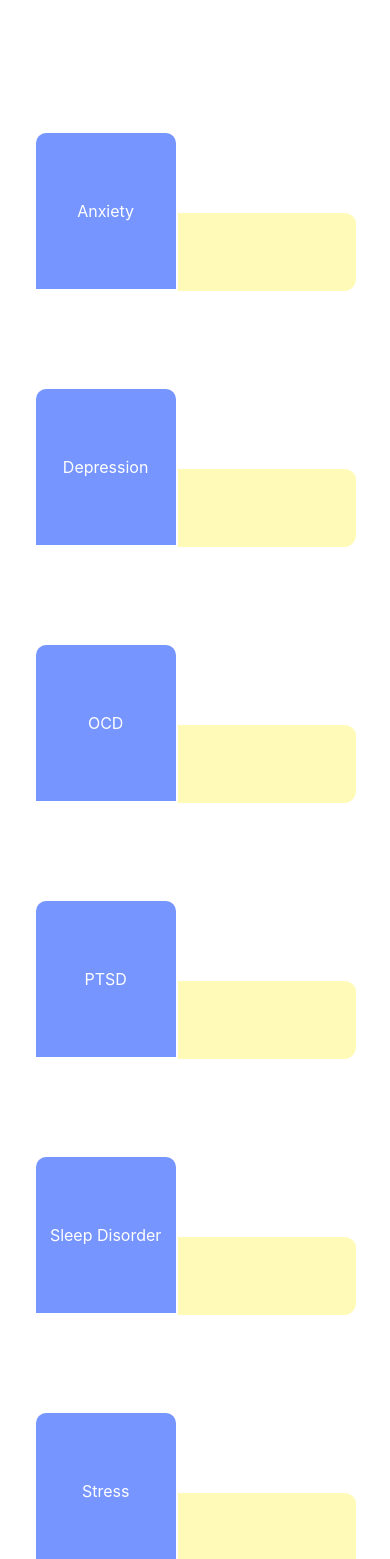
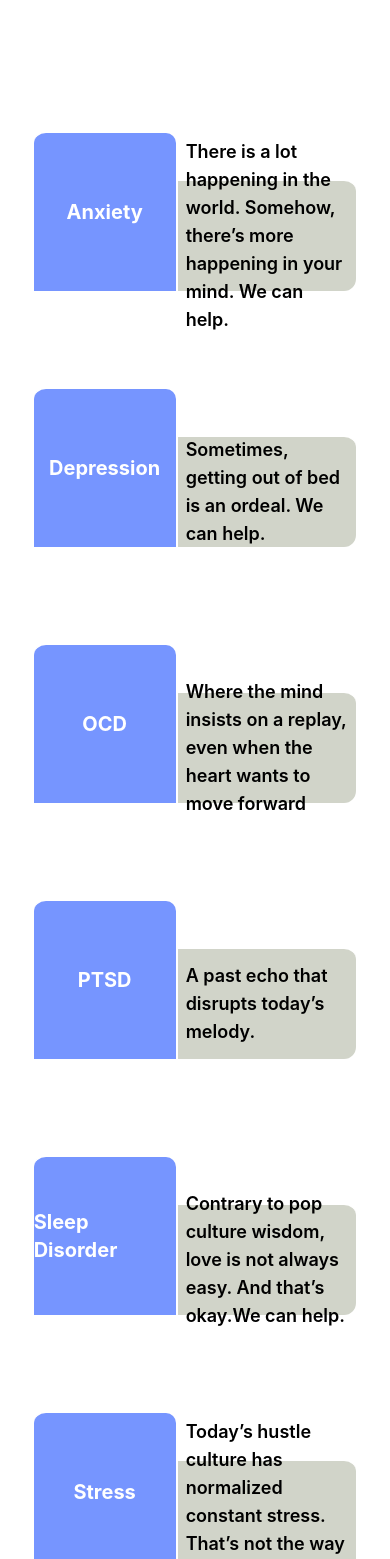
Before and after one commit to puneeeeeeet/BrainStreamliner, a React (Create React App) app: page / in a window 390 px wide. Shown: the part 4260-5819 px from the top of the page. Built offline with nearby package versions, Linux system fonts and the light colour scheme.

Commit message:
sideBox updated

```diff
--- a/src/Components/Footer.jsx
+++ b/src/Components/Footer.jsx
@@ -2,7 +2,7 @@ import React from 'react'
 
 const Footer = () => {
   return (
-    <div className="sm:flex  h-48 sm:h-24 w-screen bg-blue text-white">
+    <div className="sm:flex  h-60 sm:h-24 w-screen bg-white text-black">
       <div className="sm:w-1/2 flex flex-col items-start sm:ml-20 justify-center sm:border-r-2 ">
         <div className="flex">
           <p className="font-bold mr-7">Address: </p>
@@ -10,7 +10,7 @@ const Footer = () => {
         </div>
         <div className="flex ">
           <p className="font-bold mr-2">Contact us: </p>
-          <div className='flex flex-col'>
+          <div className='flex flex-col sm:flex-row '>
           <div className="sm:border-r-2 sm:mr-2 pr-2"> brainstreamliner@gmail.com </div>
           <p>+91 7988417778</p>
             </div>
--- a/src/Components/Navbar.jsx
+++ b/src/Components/Navbar.jsx
@@ -12,7 +12,7 @@ const Navbar = () => {
     setNav(!nav);
   };
   const changeBackground =()=>{
-    if(window.scrollY>600){
+    if(window.scrollY>700){
       setNavBack(true)
     }else{
       setNavBack(false)
@@ -51,7 +51,7 @@ const Navbar = () => {
       <ul
         className={
           nav
-            ? 'fixed left-0 top-20 w-full h-[80%]   bg-[#F7F7F8] animate-fadeindown  duration-500  z-20 rounded-b-2xl text-[#7EA1FF] font-semibold text-xl'
+            ? 'fixed left-0 top-20 w-full h-fit p-2   bg-[#F7F7F8] animate-fadeindown  duration-500  z-20 rounded-b-2xl text-[#7EA1FF] font-semibold text-xl'
             : 'hidden fixed'
         }
       >
@@ -63,7 +63,7 @@ const Navbar = () => {
           <Link to={item.path}
           onClick={handleNav}
             key={item.id}
-            className='p-4  ml-11 w-48 mt-2  flex rounded-xl hover:bg-[#7EA1FF]  duration-300 hover:text-white cursor-pointer '>
+            className='p-4  ml-11 w-48  gap-y-2 flex rounded-xl hover:bg-[#7EA1FF]  duration-300 hover:text-white cursor-pointer '>
             {item.text}
           </Link>
         ))}
--- a/src/Components/WhatWeDo.jsx
+++ b/src/Components/WhatWeDo.jsx
@@ -15,6 +15,18 @@ const WhatWeDo = () => {
       window.removeEventListener('scroll', handleScroll);
     };
   }, []);
+
+  const data = [
+    { blackBoxText: 'Anxiety', sideBoxText: 'There is a lot happening in the world. Somehow, there’s more happening in your mind. We can help.' },
+    { blackBoxText: 'Depression', sideBoxText: 'Sometimes, getting out of bed is an ordeal. We can help.' },
+    { blackBoxText: 'OCD', sideBoxText: 'Where the mind insists on a replay, even when the heart wants to move forward' },
+    { blackBoxText: 'PTSD', sideBoxText: 'A past echo that disrupts today’s melody.' },
+    { blackBoxText: 'Sleep Disorder', sideBoxText: 'Contrary to pop culture wisdom, love is not always easy. And that’s okay.We can help.' },
+    { blackBoxText: 'Stress', sideBoxText: 'Today’s hustle culture has normalized constant stress. That’s not the way it needs to be. We can help' },
+    { blackBoxText: 'Anger Issues', sideBoxText: 'A fleeting spark that can burn bridges.' },
+    { blackBoxText: 'Personality Disorder', sideBoxText: 'A complex dance of traits, where understanding and support lead the way.' },
+    { blackBoxText: 'Substance Dependence', sideBoxText: 'When the chains are invisible, but the struggle is real.' }
+  ];
 
   return (
     <>
@@ -34,15 +46,15 @@ const WhatWeDo = () => {
         <div className='sm:w-1/2 h-full flex items-center justify-center flex-col text-white mt-20 relative'>
 
           {/* Define a base top position and increment for overlap */}
-          {['Anxiety', 'Depression', 'OCD', 'PTSD', 'Sleep Disorder', 'Stress', 'Anger Issues', 'Disorder', 'Substance Dependence'].map((text, index) => (
+          {data.map((item, index) => (
             <div
-              key={index}
-              className='flex sticky w-11/12 mb-24 items-end justify-center'
-              style={{ top: `${150 + index * 5}px` }}  // Adjust this value for overlap
-            >
-              <div className='blackBox'>{text}</div>
-              <div className='sideBox'></div>
-            </div>
+            key={index}
+            className='flex sticky w-11/12 mb-24 items-end justify-center'
+            style={{ top: `${150 + index * 5}px` }}  // Adjust this value for overlap
+          >
+            <div className='blackBox'>{item.blackBoxText}</div>
+            <div className='sideBox'>{item.sideBoxText}</div>
+          </div>
           ))}
 
         </div>
--- a/src/Pages/CoverPage.js
+++ b/src/Pages/CoverPage.js
@@ -36,7 +36,7 @@ const CoverPage = () => {
           loop
           autoPlay
           muted
-          className="sm:rounded-l-full sm:mr-5  sm:m-1 sm:animate-fadeinright  sm:w-fit sm:h-fit"
+          className="sm:rounded-l-full  sm:m-1 sm:animate-fadeinright  sm:w-fit sm:h-fit"
         />
       </div>
     </div>
--- a/src/index.css
+++ b/src/index.css
@@ -26,10 +26,10 @@ code {
 }
 
 .blackBox{
-  @apply  h-40 sm:h-40 w-36 sm:w-48 rounded-t-xl bg-[#7695FF] border-2 border-white flex items-center justify-center text-wrap
+  @apply  h-40 sm:h-40 w-36 sm:w-60 font-bold text-xl rounded-t-xl bg-[#7695FF] border-t-2 border-r-2 border-white flex items-center justify-center
 }
 
 .sideBox{
-  @apply w-1/2 h-20 bg-[#FFFAB7] rounded-r-xl flex items-center justify-center text-2xl font-semibold border-white border-t-2
+  @apply w-1/2 px-2 h-28 bg-[#D1D4C9] rounded-r-xl flex items-center justify-center text-black text-lg font-semibold border-white border-t-2
 }
 /* bg-[#FFAD60] */
--- a/tailwind.config.js
+++ b/tailwind.config.js
@@ -16,10 +16,10 @@ module.exports = {
       animation: {
         wiggle: "wiggle 1s ease-in-out infinite",
         fadeIn: "fadeIn 2s ease-out",
-        fadeindown: "fade-in-down 1s  1",
-        fadeinup: "fade-in-up 1.5s  ease-out 0.25s 1",
-        zoomInUp: "zoom-in-up 3s ease-out 0.25s 1",
-        fadeinright: 'fade-in-right 3s ease-in-out 0.25s 1',
+        fadeindown: "fade-in-down 0.7s  1 ",
+        fadeinup: "fade-in-up 2s  ease-out 0.25s 1",
+        zoomInUp: "zoom-in-up 1s ease-out 0.25s 1",
+        fadeinright: 'fade-in-right 1.5s ease-in-out 0.25s 1',
       },
       keyframes: {
         fadeIn: {
```
